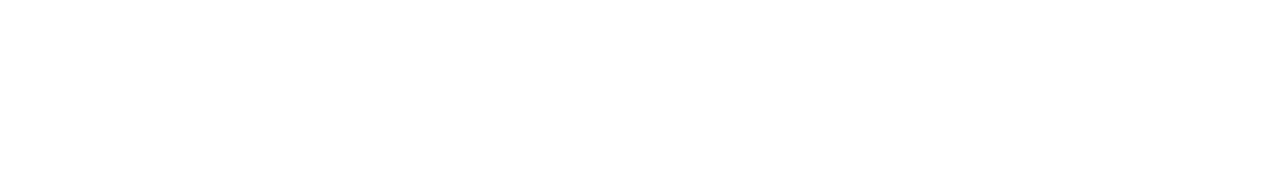
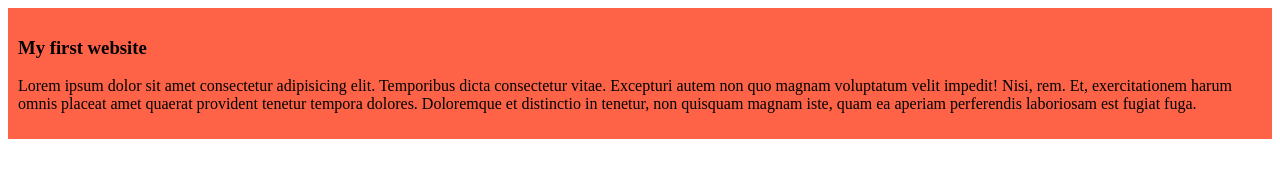
Before and after one commit to santo119/my-simple-website, a plain HTML site: page index.html in a window 1280 px wide. Drawn offline with Linux system fonts and the light colour scheme.

Commit message:
added css design

```diff
--- /dev/null
+++ b/index.css
@@ -0,0 +1,4 @@
+div{
+    background-color: tomato;
+    padding: 10px;
+}
--- a/index.html
+++ b/index.html
@@ -4,8 +4,13 @@
     <meta charset="UTF-8">
     <meta name="viewport" content="width=device-width, initial-scale=1.0">
     <title>my first website</title>
+    <link rel="stylesheet" href="index.css">
 </head>
 <body>
 
+    <div>
+        <h3>My first website</h3>
+        <p>Lorem ipsum dolor sit amet consectetur adipisicing elit. Temporibus dicta consectetur vitae. Excepturi autem non quo magnam voluptatum velit impedit! Nisi, rem. Et, exercitationem harum omnis placeat amet quaerat provident tenetur tempora dolores. Doloremque et distinctio in tenetur, non quisquam magnam iste, quam ea aperiam perferendis laboriosam est fugiat fuga.</p>
+    </div>
 </body>
 </html>
```
